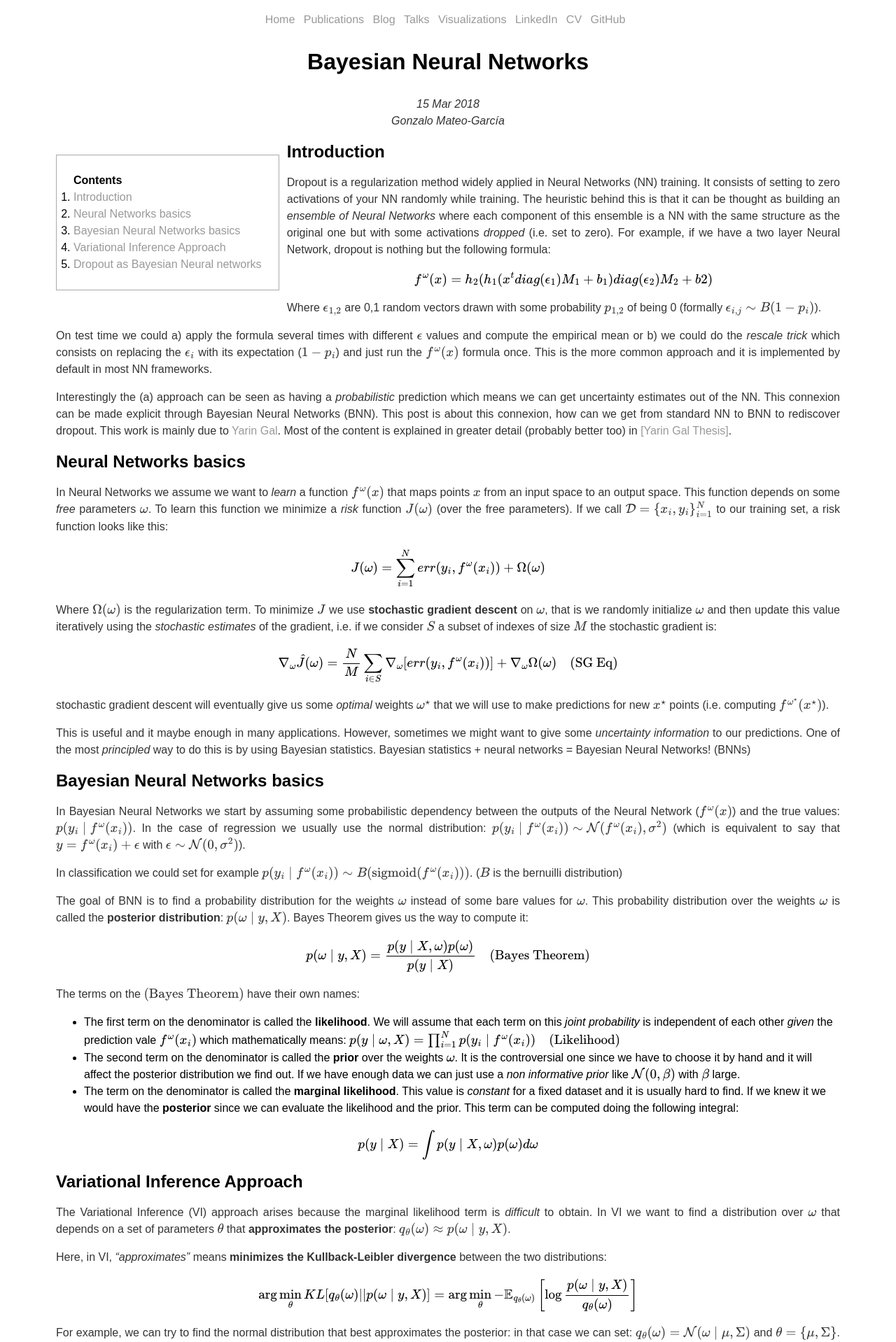
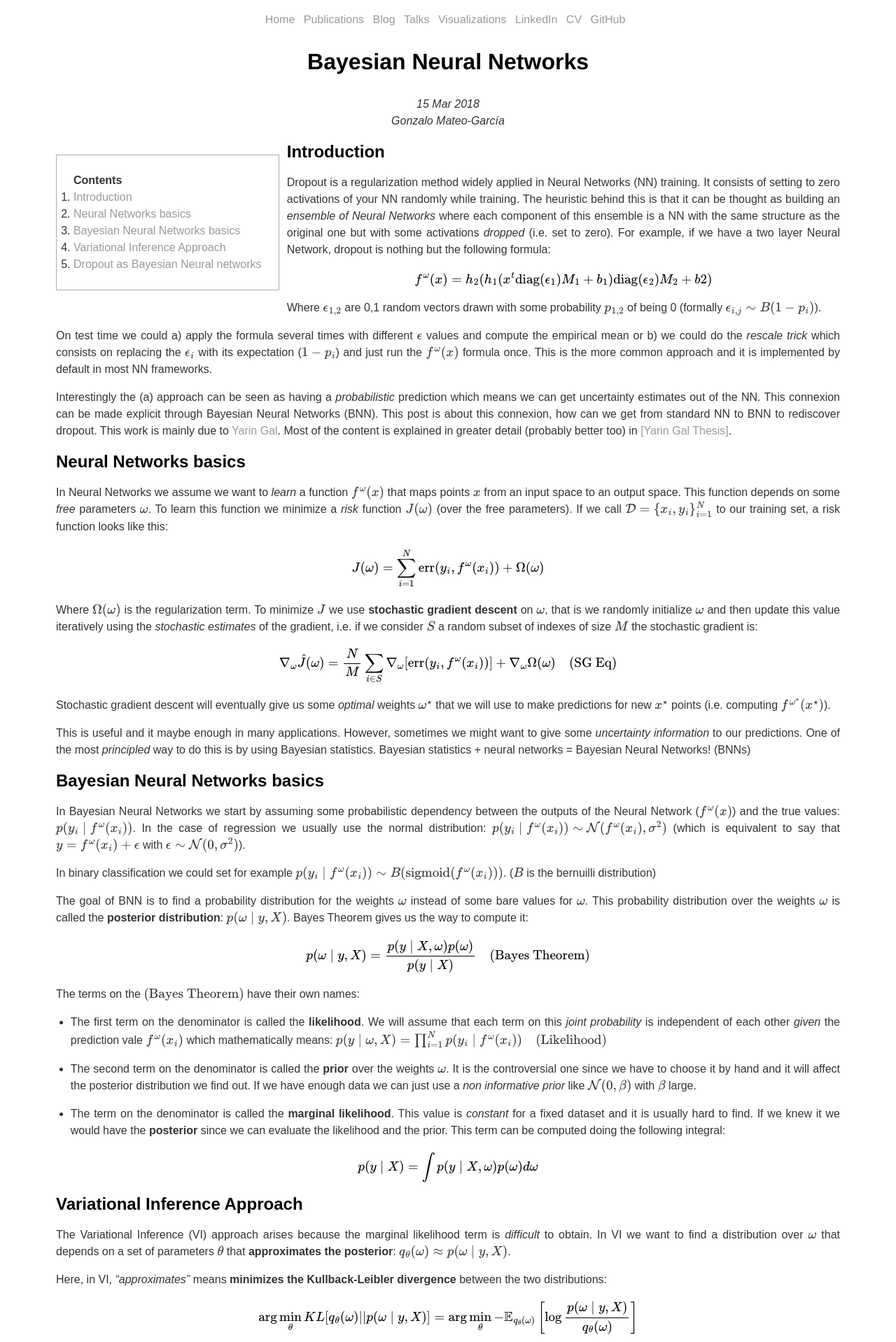
Before and after one commit to Haiiah/gonzmg88.github.io, a Jekyll site: the page built from _posts/2018-03-15-BayesianNeuralNetworks.md, in a window 1280 px wide. Shown: the top 1918 px of the page at 70% size. Built offline with Jekyll 4.4.1, drawn with Linux system fonts in a browser that asks for light colours; formulas are drawn with MathJax 3; some of the changed text lies outside the part shown.

Commit message:
minor modifications

```diff
--- a/_posts/2018-03-15-BayesianNeuralNetworks.md
+++ b/_posts/2018-03-15-BayesianNeuralNetworks.md
@@ -23,7 +23,7 @@
 Dropout is a regularization method widely applied in Neural Networks (NN) training. It consists of setting to zero activations of your NN randomly while training. The heuristic behind this is that it can be thought as building an *ensemble of Neural Networks* where each component of this ensemble is a NN with the same structure as the original one but with some activations *dropped* (i.e. set to zero). For example, if we have a two layer Neural Network, dropout is nothing but the following formula:
 
 $$
-f^\omega(x) = h_2(h_1(x^t diag(\epsilon_1) M_1+b_1)diag(\epsilon_2)M_2+b2)
+f^\omega(x) = h_2(h_1(x^t \text{diag}(\epsilon_1) M_1+b_1)\text{diag}(\epsilon_2)M_2+b2)
 $$
 
 Where $\epsilon_{1,2}$ are 0,1 random vectors drawn with some probability $p_{1,2}$ of being 0 (formally $\epsilon_{i,j}\sim B(1-p_i)$).
@@ -36,16 +36,16 @@
 In Neural Networks we assume we want to _learn_ a function $f^\omega(x)$ that maps points $x$ from an input space to an output space. This function depends on some *free* parameters $\omega$. To learn this function we minimize a *risk* function $J(\omega)$ (over the free parameters). If we call $$\mathcal{D}=\{x_i,y_i\}_{i=1}^N$$ to our training set, a risk function looks like this:
 
 $$
-J(\omega) = \sum_{i=1}^N err(y_i,f^\omega(x_i)) + \Omega(\omega)
+J(\omega) = \sum_{i=1}^N \text{err}(y_i,f^\omega(x_i)) + \Omega(\omega)
 $$
 
-Where $\Omega(\omega)$ is the regularization term. To minimize $J$ we use **stochastic gradient descent** on $\omega$, that is we randomly initialize $\omega$ and then update this value iteratively using the *stochastic estimates* of the gradient, i.e. if we consider $S$ a subset of indexes of size $M$ the stochastic gradient is:
+Where $\Omega(\omega)$ is the regularization term. To minimize $J$ we use **stochastic gradient descent** on $\omega$, that is we randomly initialize $\omega$ and then update this value iteratively using the *stochastic estimates* of the gradient, i.e. if we consider $S$ a random subset of indexes of size $M$ the stochastic gradient is:
 
 $$
-\nabla_{\omega}\hat{J}(\omega) = \frac{N}{M}\sum_{i\in S} \nabla_{\omega}[err(y_i,f^\omega(x_i))] + \nabla_{\omega}\Omega(\omega) \quad \text{(SG Eq)}
+\nabla_{\omega}\hat{J}(\omega) = \frac{N}{M}\sum_{i\in S} \nabla_{\omega}[\text{err}(y_i,f^\omega(x_i))] + \nabla_{\omega}\Omega(\omega) \quad \text{(SG Eq)}
 $$
 
-stochastic gradient descent will eventually give us some *optimal* weights $$\omega^\star$$ that we will use to make predictions for new $$x^\star$$ points (i.e. computing  $$f^{\omega^\star}(x^\star)$$).
+Stochastic gradient descent will eventually give us some *optimal* weights $$\omega^\star$$ that we will use to make predictions for new $$x^\star$$ points (i.e. computing  $$f^{\omega^\star}(x^\star)$$).
 
 This is useful and it maybe enough in many applications. However, sometimes we might want to give some *uncertainty information* to our predictions. One of the most *principled* way to do this is by using Bayesian statistics. Bayesian statistics + neural networks = Bayesian Neural Networks! (BNNs)
 
@@ -54,7 +54,7 @@
 In Bayesian Neural Networks we start by assuming some probabilistic dependency between the outputs of the Neural Network ($f^\omega(x)$) and the true values: $p(y_i \mid f^\omega(x_i))$.
 In the case of regression we usually use the normal distribution: $p(y_i \mid f^\omega(x_i))\sim \mathcal{N}(f^\omega(x_i),\sigma^2)$ (which is equivalent to say that $y = f^\omega(x_i) + \epsilon$ with $\epsilon\sim \mathcal{N}(0,\sigma^2)$).
 
-In classification we could set for example $p(y_i \mid f^\omega(x_i))\sim B(\text{sigmoid}(f^\omega(x_i)))$. ($B$ is the bernuilli distribution)
+In binary classification we could set for example $p(y_i \mid f^\omega(x_i))\sim B(\text{sigmoid}(f^\omega(x_i)))$. ($B$ is the bernuilli distribution)
 
 The goal of BNN is to find a probability distribution for the weights $\omega$ instead of some bare values for $\omega$. This probability distribution over the weights $\omega$ is called the **posterior distribution**: $p(\omega \mid y,X)$. Bayes Theorem gives us the way to compute it:
 
@@ -63,11 +63,14 @@
 $$
 
 The terms on the $\text{(Bayes Theorem)}$ have their own names:
+
 * The first term on the denominator is called the **likelihood**.  We will assume that each term on this *joint probability* is independent of each other *given* the prediction vale $f^\omega(x_i)$ which mathematically means:
 $$
 p(y\mid \omega, X) = \prod_{i=1}^N p(y_i \mid f^\omega(x_i))\quad \text{(Likelihood)}
 $$
+
 * The second term on the denominator is called the **prior** over the weights $\omega$. It is the controversial one since we have to choose it by hand and it will affect the posterior distribution we find out. If we have enough data we can just use a *non informative prior* like $\mathcal{N}(0,\beta)$ with $\beta$ large.
+
 * The term on the denominator is called the **marginal likelihood**. This value is *constant* for a fixed dataset and it is usually hard to find. If we knew it we would have the **posterior** since we can evaluate the likelihood and the prior. This term can be computed doing the following integral:
 
 $$
@@ -177,6 +180,6 @@
 
 Since $$\nabla_\theta \mathcal{L(q_\theta)} = \mathbb{E}_{S,p(\epsilon)}[\nabla_\theta \hat{\hat{\mathcal{L}}}(q_\theta)]$$.
 
-Now it is where the magic happens since this stochastic gradient is suspiciously similar to $\text{(SG Eq)}$! We *just* have to choose an error function where $err(f^\omega(x),y) \propto \log(p(y_i\mid f^\omega(x_i)))$ and a regularization $\Omega(\omega)$ that is similar to the divergence!
+Now it is where the magic happens since this stochastic gradient is suspiciously similar to $\text{(SG Eq)}$! We *just* have to choose an error function where $\text{err}(f^\omega(x),y) \propto \log(p(y_i\mid f^\omega(x_i)))$ and a regularization $\Omega(\omega)$ that is similar to the divergence!
 
 So if you are training your NN using dropout you are probably doing variational inference for some prior and some approximate distribution $q_\theta$.
--- a/css/main.css
+++ b/css/main.css
@@ -32,6 +32,10 @@
 	padding-left: 1.3em;
 	color: #333;
 }
+ul {
+	padding-left: 1.3em;
+	color: #333;
+}
 a {
     text-decoration: none;
     color: #999;
```
